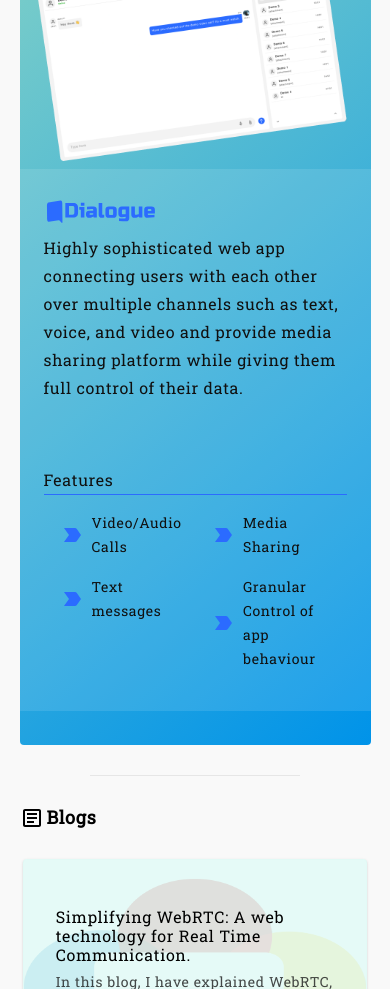
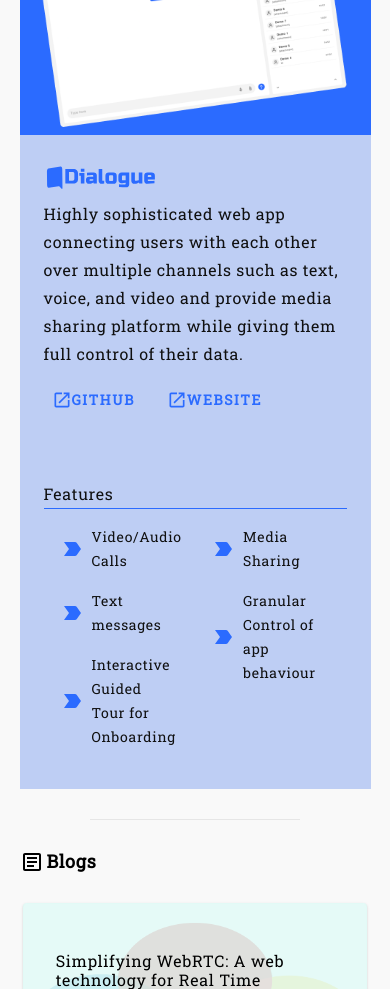
Before and after one commit to prashantsihag03/portfolio, a React app: page / in a window 390 px wide. Shown: the part 1900-2889 px from the top of the page. Built offline with nearby package versions, Linux system fonts and the light colour scheme.

Commit message:
- rendering feature list in project dynamically - display mode based color in project feature list - updated dialogue projects coloring - extracted dialogue project data into constant

```diff
--- /dev/null
+++ b/src/Data/Projects.ts
@@ -0,0 +1,17 @@
+const PROJECT_DIALOGUE = {
+  href: "https://dialogue-083ade5b445a.herokuapp.com",
+  github: "https://github.com/prashantsihag03/dialogueV2",
+  themeColor: "#2B6BFF",
+  themeColorDark: "#2B6BFF",
+  description:
+    " Highly sophisticated web app connecting users with each other over multiple channels such as text, voice, and video and provide media sharing platform while giving them full control of their data.",
+  features: [
+    "Video/Audio Calls",
+    "Text messages",
+    "Interactive Guided Tour for Onboarding",
+    "Media Sharing",
+    "Granular Control of app behaviour",
+  ],
+};
+
+export default PROJECT_DIALOGUE;
--- a/src/components/Icon/GithubIcon.tsx
+++ b/src/components/Icon/GithubIcon.tsx
@@ -1,9 +1,21 @@
 import * as React from "react";
 import Icon from "./Icon";
+import { SpecialIconProps } from "./type";
 
-const GithubIcon: React.FC<{ href: string }> = ({ href }: { href: string }) => {
+const GithubIcon: React.FC<SpecialIconProps> = ({
+  href,
+  color,
+  hoverColor,
+}: SpecialIconProps) => {
   return (
-    <Icon key={"GithubIcon"} href={href} title={"Github"} alt={"Github Icon"}>
+    <Icon
+      key={"GithubIcon"}
+      href={href}
+      title={"Github"}
+      alt={"Github Icon"}
+      color={color}
+      hoverColor={hoverColor}
+    >
       <svg
         stroke="currentColor"
         fill="none"
--- a/src/components/Icon/Icon.tsx
+++ b/src/components/Icon/Icon.tsx
@@ -13,10 +13,6 @@ const listStyle: SxProps<Theme> = {
   height: "1.2em",
   marginRight: "1.5em",
   transition: "all 0.15s linear",
-  color: "primary.main",
-  ["&:hover"]: {
-    color: "secondary.main",
-  },
   ["@media only screen and (max-width: 900px)"]: {
     width: "1.2em",
     height: "1.2em",
@@ -36,6 +32,8 @@ const Icon: React.FC<IconProp> = ({
   src,
   alt,
   children,
+  color,
+  hoverColor,
 }: IconProp) => {
   return (
     <Link
@@ -44,7 +42,16 @@ const Icon: React.FC<IconProp> = ({
       title={title}
       rel="noopener noreferrer nofollow"
     >
-      <Box component={"li"} sx={listStyle}>
+      <Box
+        component={"li"}
+        sx={{
+          ...listStyle,
+          color: color ? color : "primary.main",
+          ["&:hover"]: {
+            color: hoverColor ? hoverColor : "secondary.main",
+          },
+        }}
+      >
         {src ? (
           <Box component={"img"} sx={imgStyle} src={src} alt={alt} />
         ) : null}
--- a/src/components/Icon/type.d.ts
+++ b/src/components/Icon/type.d.ts
@@ -6,4 +6,9 @@ export default interface IconProp {
   src?: string;
   alt: string;
   children?: React.ReactNode;
+  color?: string;
+  hoverColor?: string;
 }
+
+export interface SpecialIconProps
+  extends Omit<IconProp, "title" | "children" | "src" | "alt"> {}
--- a/src/components/Projects/FeatureList.tsx
+++ b/src/components/Projects/FeatureList.tsx
@@ -2,31 +2,40 @@ import { Divider, List, Stack, Typography } from "@mui/material";
 import React from "react";
 import FeatureListItem from "./FeatureListItem";
 
-const FeatureList: React.FC = () => {
+interface FeatureListProps {
+  features: string[];
+  color: string;
+}
+
+const FeatureList: React.FC<FeatureListProps> = ({
+  features,
+  color,
+}: FeatureListProps) => {
+  const firstHalf = features.slice(0, Math.ceil(features.length / 2));
+  const secondHalf = features.slice(Math.ceil(features.length / 2));
   return (
     <>
       <Typography
         variant="subtitle1"
         sx={{
-          color: "primary.light",
+          color: "primary.main",
           fontFamily:
             '"Roboto Slab Regular", "Helvetica", -apple-system, system-ui, serif',
         }}
       >
         Features
       </Typography>
-      <Divider sx={{ borderColor: "#2B6BFF" }} />
+      <Divider sx={{ borderColor: color }} />
       <Stack direction={"row"}>
         <List sx={{ width: "50%", height: "100%" }}>
-          <FeatureListItem color="#2B6BFF" value="Video/Audio Calls" />
-          <FeatureListItem color="#2B6BFF" value="Text messages" />
+          {firstHalf.map((item) => (
+            <FeatureListItem key={item} color={color} value={item} />
+          ))}
         </List>
         <List sx={{ width: "50%", height: "100%" }}>
-          <FeatureListItem color="#2B6BFF" value="Media Sharing" />
-          <FeatureListItem
-            color="#2B6BFF"
-            value="Granular Control of app behaviour"
-          />
+          {secondHalf.map((item) => (
+            <FeatureListItem key={item} color={color} value={item} />
+          ))}
         </List>
       </Stack>
     </>
--- a/src/components/Projects/FeatureListItem.tsx
+++ b/src/components/Projects/FeatureListItem.tsx
@@ -19,14 +19,10 @@ const FeatureListItem: React.FC<FeatureListItemProp> = ({
       <Typography
         variant="subtitle2"
         sx={{
-          color: "primary.light",
+          color: "primary.main",
           fontFamily:
             '"Roboto Slab Regular", "Helvetica", -apple-system, system-ui, serif',
-          //   cursor: "pointer",
           transition: "all 0.25s ease-in-out",
-          "&:hover": {
-            // textDecorationLine: "underline",
-          },
         }}
       >
         {value}
--- a/src/components/Projects/Projects.tsx
+++ b/src/components/Projects/Projects.tsx
@@ -1,26 +1,30 @@
-import { Box, Stack, Typography, useMediaQuery } from "@mui/material";
+import { Box, Button, Stack, Typography, useMediaQuery } from "@mui/material";
 import React from "react";
 import SectionHeading from "../SectionHeading";
 import ConstructionIcon from "@mui/icons-material/Construction";
 import FeatureList from "./FeatureList";
+import PROJECT_DIALOGUE from "../../Data/Projects";
+import LaunchIcon from "@mui/icons-material/Launch";
 
 const Projects: React.FC = () => {
   const isMobile = useMediaQuery("(max-width: 1100px)");
+  const isLightMode = useMediaQuery("(prefers-color-scheme: light)");
 
   return (
     <>
       <SectionHeading heading={"Projects"} iconComponent={ConstructionIcon} />
       <Stack
         direction={isMobile ? "column" : "row"}
-        justifyContent={"center"}
+        justifyContent={isMobile ? "space-between" : "center"}
         alignItems={"center"}
         width={"100%"}
         minHeight={isMobile ? "100vh" : "40vh"}
         position={"relative"}
         borderRadius={1}
         sx={{
-          backgroundColor: "#0093E9",
-          backgroundImage: "linear-gradient(320deg, #0093E9 0%, #80D0C7 100%)",
+          backgroundColor: isLightMode
+            ? PROJECT_DIALOGUE.themeColor
+            : PROJECT_DIALOGUE.themeColorDark,
         }}
       >
         {isMobile ? (
@@ -43,7 +47,7 @@ const Projects: React.FC = () => {
           width={isMobile ? "100%" : "50%"}
           padding={isMobile ? "0.5rem" : "2rem"}
           height={"100%"}
-          sx={{ backgroundColor: "#ffffff1c" }}
+          sx={{ backgroundColor: isLightMode ? "#becef4" : "#192031" }}
         >
           <Box
             minHeight={"30%"}
@@ -62,22 +66,66 @@ const Projects: React.FC = () => {
             <Typography
               variant="subtitle1"
               sx={{
-                color: "primary.light",
+                color: "primary.main",
                 fontFamily:
                   '"Roboto Slab Regular", "Helvetica", -apple-system, system-ui, serif',
               }}
             >
-              Highly sophisticated web app connecting users with each other over
-              multiple channels such as text, voice, and video and provide media
-              sharing platform while giving them full control of their data.
+              {PROJECT_DIALOGUE.description}
             </Typography>
+            <Stack
+              direction={"row"}
+              width={"100%"}
+              paddingTop={"1rem"}
+              justifyContent={"left"}
+              alignItems={"center"}
+            >
+              <Button
+                variant="text"
+                href={PROJECT_DIALOGUE.github}
+                sx={{
+                  marginRight: "1rem",
+                  color: isLightMode
+                    ? PROJECT_DIALOGUE.themeColor
+                    : PROJECT_DIALOGUE.themeColorDark,
+                  fontWeight: "bold",
+                  letterSpacing: "1.2pt",
+                  padding: "0.25rem 0.5rem",
+                }}
+              >
+                <LaunchIcon fontSize="small" />
+                Github
+              </Button>
+              <Button
+                variant="text"
+                href={PROJECT_DIALOGUE.href}
+                sx={{
+                  color: isLightMode
+                    ? PROJECT_DIALOGUE.themeColor
+                    : PROJECT_DIALOGUE.themeColorDark,
+                  fontWeight: "bold",
+                  letterSpacing: "1.2pt",
+                  padding: "0.25rem 0.5rem",
+                }}
+              >
+                <LaunchIcon fontSize="small" />
+                Website
+              </Button>
+            </Stack>
           </Box>
           <Box maxHeight={"70%"} width={"100%"} padding={"1rem"}>
-            <FeatureList />
+            <FeatureList
+              features={PROJECT_DIALOGUE.features}
+              color={
+                isLightMode
+                  ? PROJECT_DIALOGUE.themeColor
+                  : PROJECT_DIALOGUE.themeColorDark
+              }
+            />
           </Box>
         </Stack>
         {!isMobile ? (
-          <Stack width={"50%"}>
+          <Box width={"50%"}>
             <Box
               component="img"
               src="./images/dialogue_chat_light.png"
@@ -87,7 +135,7 @@ const Projects: React.FC = () => {
                 borderRadius: "0.25rem",
               }}
             />
-          </Stack>
+          </Box>
         ) : null}
       </Stack>
     </>
```
Also changed, not shown: public/images/dialogue_codepen.png (added).
